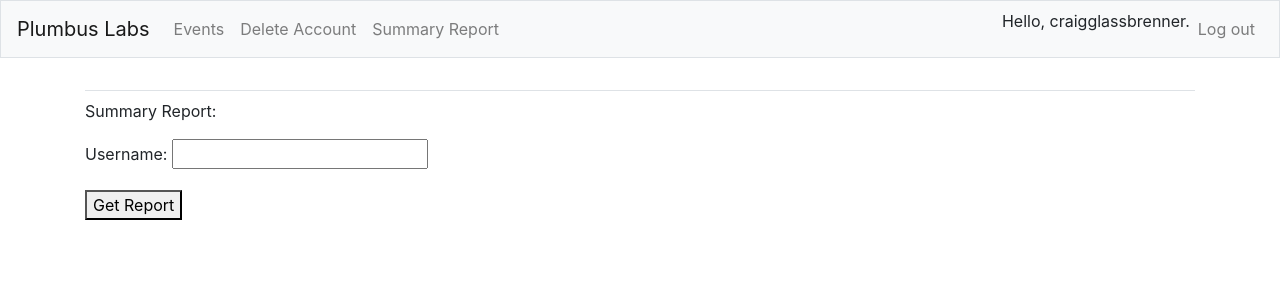
After one commit to smiledt/CS341-NPO, a Django app: page /summary/ in a window 1280 px wide. The commit adds this page. Shown: the top 300 px of the page. Run offline with Django 3.2, Linux system fonts and the light colour scheme; a user stored in the database is signed in; some libraries are stand-ins or nearby versions.

Commit message:
Summary Report, returns donation totals

```diff
--- a/book_keeping/forms.py
+++ b/book_keeping/forms.py
@@ -15,3 +15,6 @@ class DonationForm(forms.ModelForm):
 	class Meta:
 		model = Donation
 		fields = ['username', 'donation', 'donation_types', 'name_event']
+
+class SummaryForm(forms.Form):
+    username = forms.CharField()
--- a/book_keeping/urls.py
+++ b/book_keeping/urls.py
@@ -13,4 +13,5 @@ urlpatterns = [
     path('add_vol/', views.add_vol, name='add_vol'),
     path('delete_event/', views.delete_event, name='delete_event'),
     path('donate/', views.donate_event, name='donate_event'),
+    path('summary/', views.summary_report, name='summary_report'),
 ]
--- a/book_keeping/views.py
+++ b/book_keeping/views.py
@@ -1,8 +1,9 @@
 from django.shortcuts import render, redirect
-from .models import Event
-from .forms import EventForm, DeleteEventForm, DonationForm
+from .models import Event, Donation
+from .forms import EventForm, DeleteEventForm, DonationForm, SummaryForm
 from django.contrib.auth.decorators import login_required
 from django.contrib.auth.decorators import user_passes_test
+from django.contrib import messages
 
 # Create your views here.
 def index(request):
@@ -46,6 +47,30 @@ def delete_event(request):
     context = {'form': form}
     return render(request, 'book_keeping/delete_event.html', context)
 
+@user_passes_test(lambda u: u.is_superuser)
+def summary_report(request):
+    # Summary Report
+    if request.method != 'POST':
+        form = SummaryForm()
+    else:
+        form = SummaryForm(request.POST)
+
+        if form.is_valid():
+            data = request.POST.copy()
+            username_report = data.get('username')
+            d = Donation.objects.filter(username=username_report)
+
+            total = 0
+            for i in d:
+                total = total + i.donation
+
+            messages.info(request, 'Donation Total: %.2f' % total)
+
+            return redirect('book_keeping:summary_report')
+
+    context = {'form' : form }
+    return render(request, 'book_keeping/summary_report.html', context)
+
 @login_required
 def donate_event(request):
     #Donate
--- a/templates/book_keeping/base.html
+++ b/templates/book_keeping/base.html
@@ -27,6 +27,9 @@
         <li class="nav-item">
           <a class="nav-link" href="{% url 'users:delete_account' %}">
             Delete Account</a></li>
+        <li class="nav-item">
+          <a class="nav-link" href="{% url 'book_keeping:summary_report' %}">
+            Summary Report</a></li>
       </ul>
 
       <ul class="navbar-nav ml-auto">
--- /dev/null
+++ b/templates/book_keeping/summary_report.html
@@ -0,0 +1,20 @@
+{% extends 'book_keeping/base.html' %}
+
+{% block content %}
+  <p>Summary Report:</p>
+
+  <form action="{% url 'book_keeping:summary_report' %}" method='post'>
+    {% csrf_token %}
+    {{ form.as_p }}
+    <button name="submit">Get Report</button>
+  </form>
+
+  {% if messages %}
+  <ul clas="messages">
+    {% for message in messages %}
+    <li{% if message.tags %} class="{{ message.tags }}"{% endif %}>{{ message }}</li>
+    {% endfor %}
+  </ul>
+  {% endif %}
+
+{% endblock content %}
--- a/users/forms.py
+++ b/users/forms.py
@@ -19,3 +19,6 @@ class RegForm(UserCreationForm):
 
 class DeleteAccountForm(forms.Form):
     username = forms.CharField()
+
+# class SummaryForm(forms.Form):
+#     username = forms.CharField()
--- a/users/urls.py
+++ b/users/urls.py
@@ -17,4 +17,5 @@ urlpatterns = [
     # Registration Page url
     path('register/', views.register, name='register'),
     path('delete_account/', views.delete_account, name='delete_account'),
+    # path('summary/', views.summary_report, name='summary_report'),
 ]
```
Also changed, not shown: users/views.py (+21 -0 lines).
